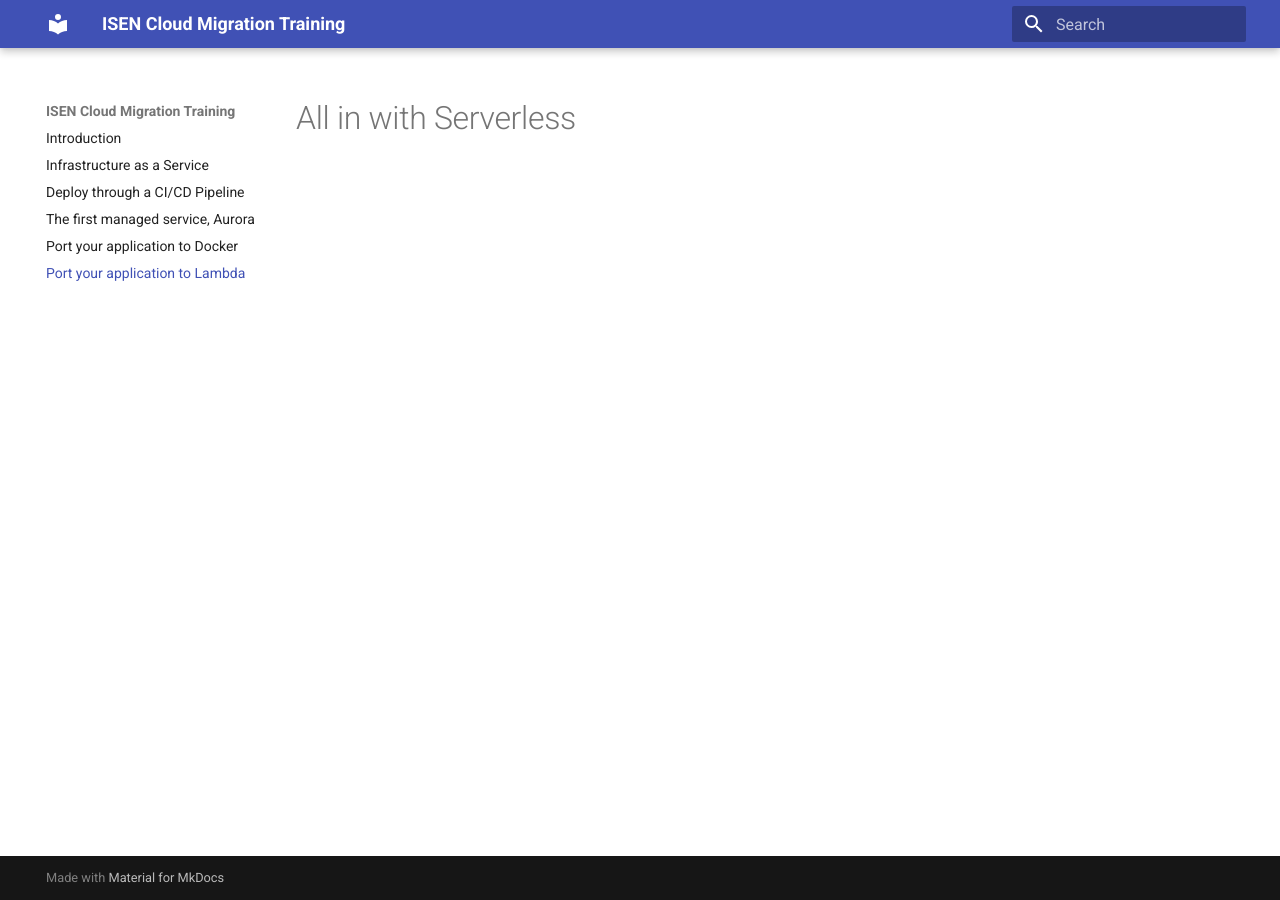
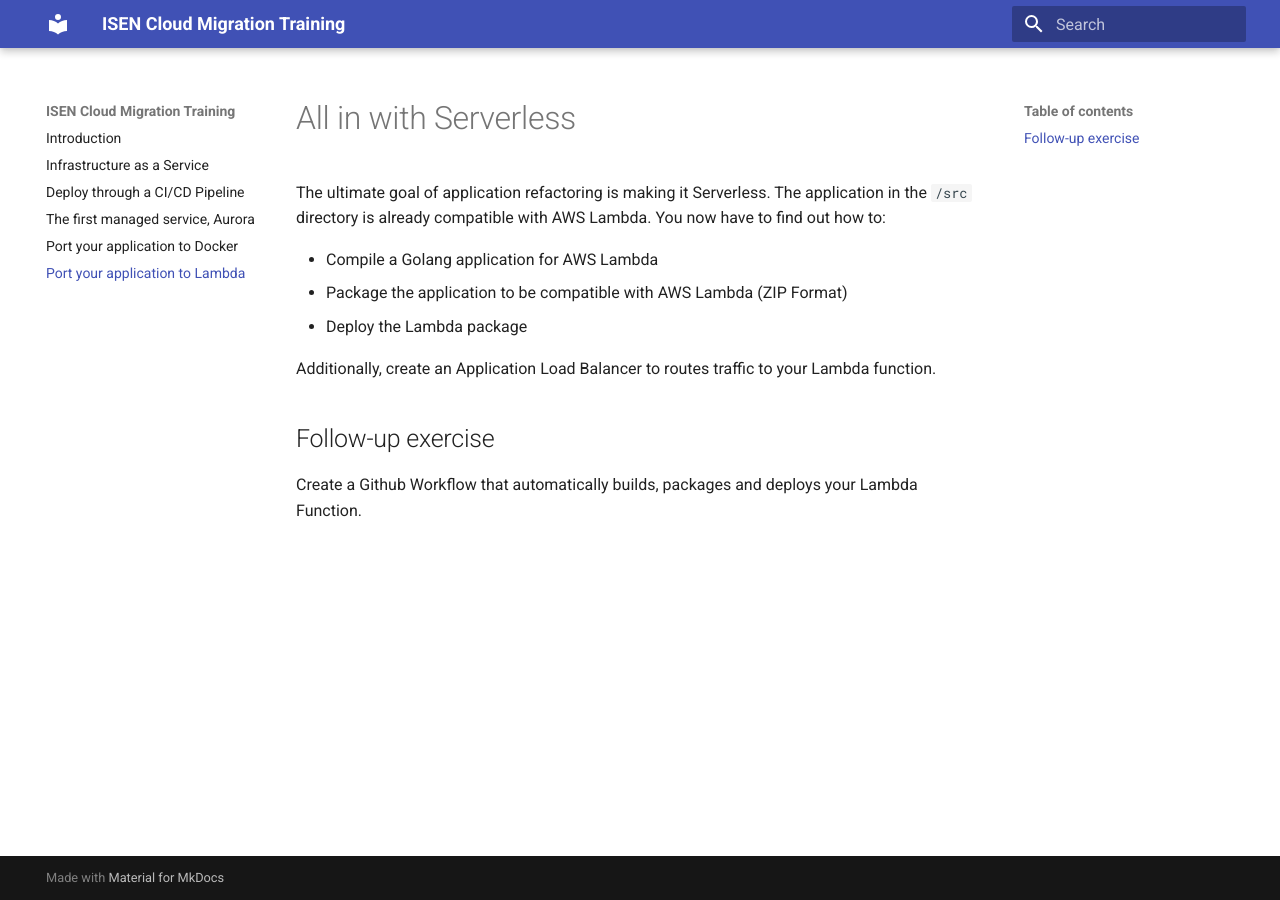
Before and after one commit to 3r1co/cloud-migration, an MkDocs documentation site: the page built from docs/lambda.md, in a window 1280 px wide. Built offline with MkDocs 1.6.1 and Material for MkDocs 9.7.7, drawn with Linux system fonts in a browser that asks for light colours.

Commit message:
Update labs

```diff
--- a/docs/lambda.md
+++ b/docs/lambda.md
@@ -1 +1,15 @@
 # All in with Serverless
+
+The ultimate goal of application refactoring is making it Serverless.
+The application in the `/src` directory is already compatible with AWS Lambda.
+You now have to find out how to:
+
+- Compile a Golang application for AWS Lambda
+- Package the application to be compatible with AWS Lambda (ZIP Format)
+- Deploy the Lambda package
+
+Additionally, create an Application Load Balancer to routes traffic to your Lambda function.
+
+## Follow-up exercise
+
+Create a Github Workflow that automatically builds, packages and deploys your Lambda Function.
```
Also changed, not shown: docs/docker.md (+13 -1 lines).
